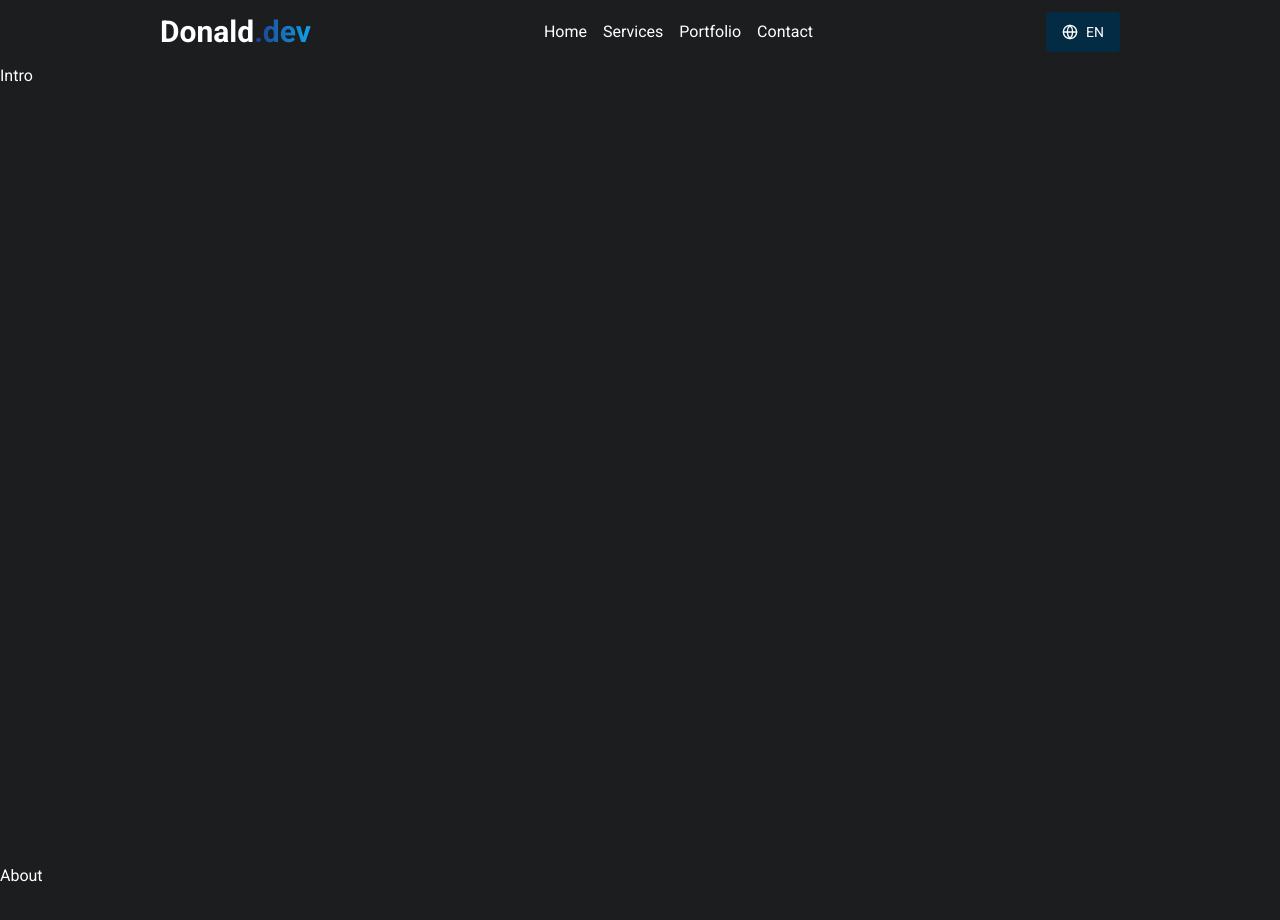
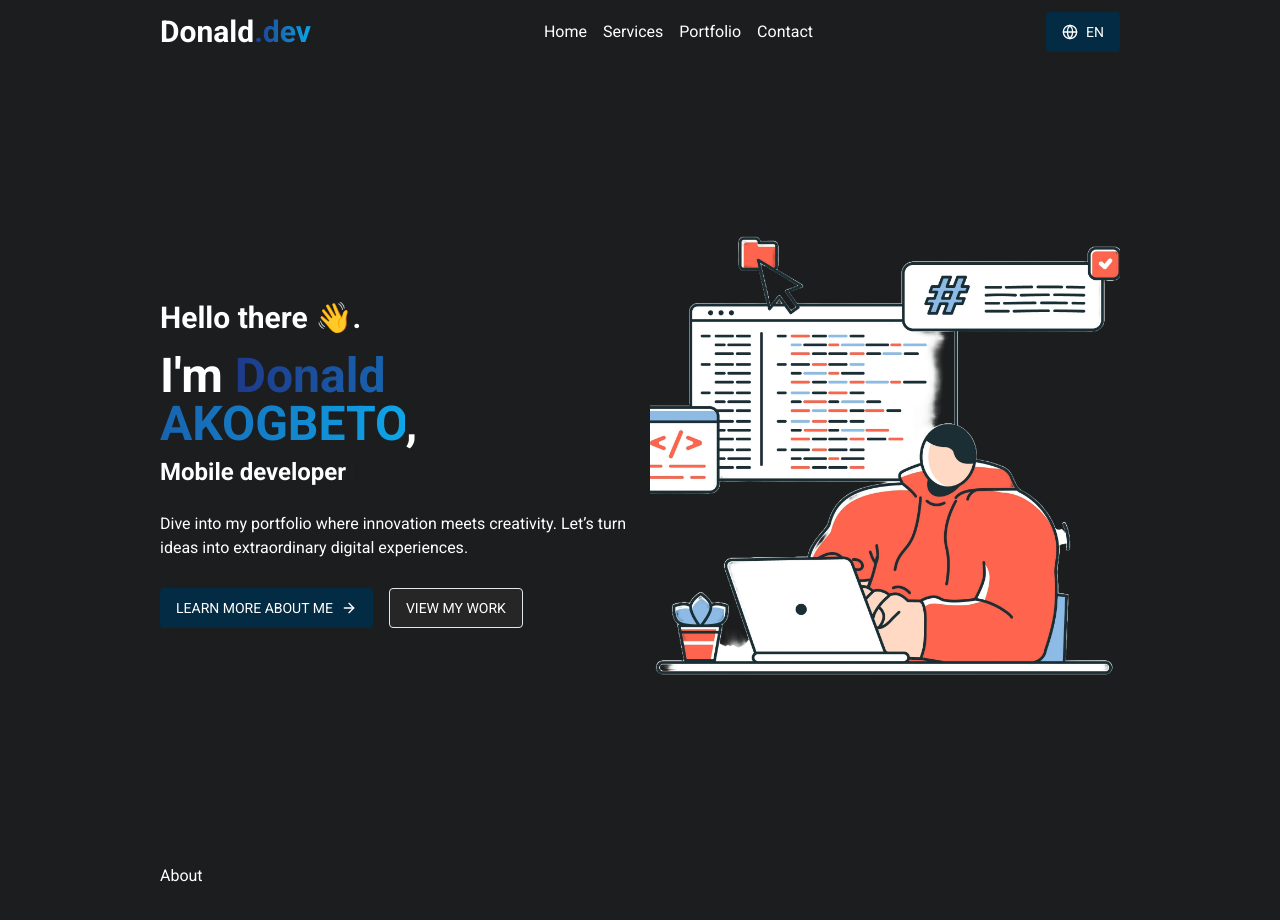
Before and after one commit to AshuraDev/my_dev_portfolio, a Next.js app: page /en in a window 1280 px wide. Shown: the top 920 px of the page. Built offline with nearby package versions, Linux system fonts and the light colour scheme.

Commit message:
Add intro section

```diff
--- a/src/app/[locale]/layout.tsx
+++ b/src/app/[locale]/layout.tsx
@@ -12,8 +12,8 @@ const roboto = Roboto({
 });
 
 export const metadata: Metadata = {
-  title: "Portfolio - Donald AKOGBETO",
-  description: "Frontend and mobile Developer Portfolio",
+  title: "Portfolio | Donald AKOGBETO",
+  description: "Front-end and mobile Developer Portfolio",
 };
 
 export default async function RootLayout({
--- a/src/components/sections/home/home-section.tsx
+++ b/src/components/sections/home/home-section.tsx
@@ -4,7 +4,7 @@ import About from "./about";
 
 const HomeSection = () => {
   return (
-    <div>
+    <div className="default-padding">
       <Intro />
       <About />
     </div>
--- a/src/components/sections/home/intro.tsx
+++ b/src/components/sections/home/intro.tsx
@@ -1,11 +1,61 @@
-import React from 'react';
+import { Button } from "@/components/ui/button";
+import { LucideArrowRight } from "lucide-react";
+import { useTranslations } from "next-intl";
+import Image from "next/image";
+import Link from "next/link";
+import React from "react";
+import TypeWriterText from "./typeWriter-text";
 
 const Intro = () => {
-    return (
-        <section id='home'>
-            Intro
-        </section>
-    );
+  const t = useTranslations();
+  return (
+    <section
+      id="home"
+      className="w-full flex flex-col items-center md:flex-row justify-center gap-5"
+    >
+      <div className="flex flex-col justify-center w-full">
+        <span
+          className="flex items-center text-3xl font-bold"
+        >
+          {t("greeting")}
+        </span>
+        <h1
+          className="text-5xl font-extrabold mt-4"
+        >
+          {t("intro")} <span className="gradient-text">{t("name")}</span>,
+        </h1>
+        <TypeWriterText />
+        <p
+          className="mt-6 text-sm md:text-base"
+        >
+          {t("headline")}
+        </p>
+        {/* <SocialLikns /> */}
+        <div
+          className="flex space-x-4 mt-7"
+        >
+          <Link href="#about">
+            <Button variant={"default"}>
+              {t("discover_more")} <LucideArrowRight className="w-4 h-4" />
+            </Button>
+          </Link>
+          <Button variant={"secondary"}>
+            <Link href="#portfolio">{t("view_portfolio")}</Link>
+          </Button>
+        </div>
+      </div>
+      <div
+        className="h-[350px] md:h-[450px] lg:h-[550px] w-full relative"
+      >
+        <Image
+          src={"/images/code3.webp"}
+          alt={"Illustration"}
+          fill
+          objectFit="cover"
+        />
+      </div>
+    </section>
+  );
 };
 
 export default Intro;
--- /dev/null
+++ b/src/components/sections/home/typeWriter-text.tsx
@@ -0,0 +1,26 @@
+"use client";
+
+import { useTranslations } from "next-intl";
+import React from "react";
+import { Typewriter } from "react-simple-typewriter";
+
+const TypeWriterText = () => {
+  const t = useTranslations();
+  return (
+    <p className="flex items-center text-2xl font-bold mt-2">
+      {
+        <Typewriter
+          words={[`${t("frontDev")}`, `${t("mobileDev")}`]}
+          loop={false}
+          cursor
+          cursorStyle="|"
+          typeSpeed={70}
+          deleteSpeed={50}
+          delaySpeed={1000}
+        />
+      }
+    </p>
+  );
+};
+
+export default TypeWriterText;
```
